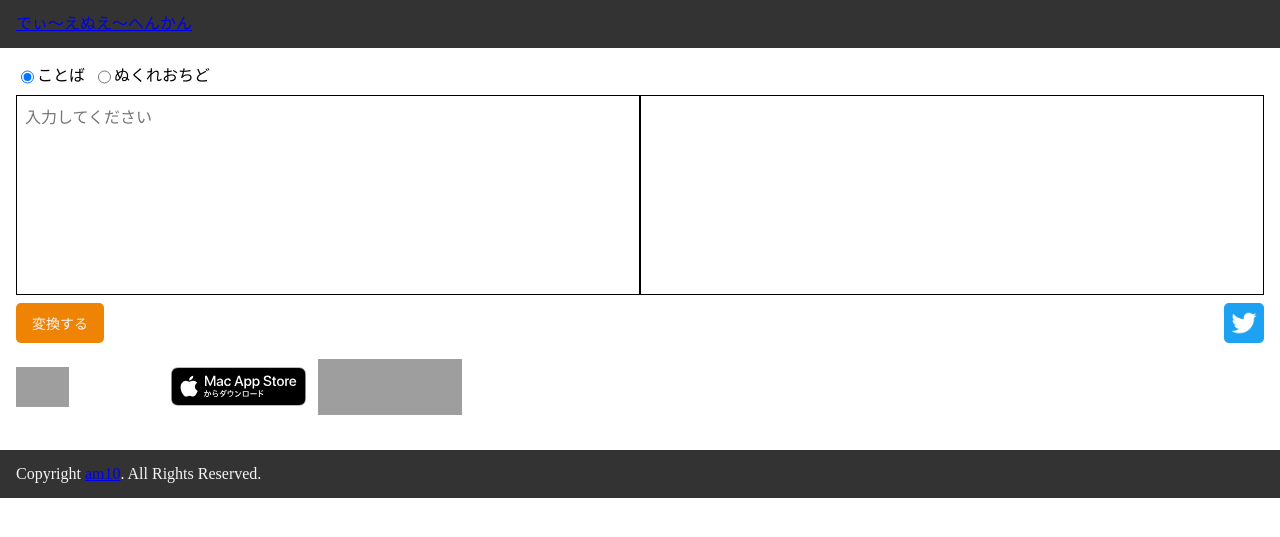
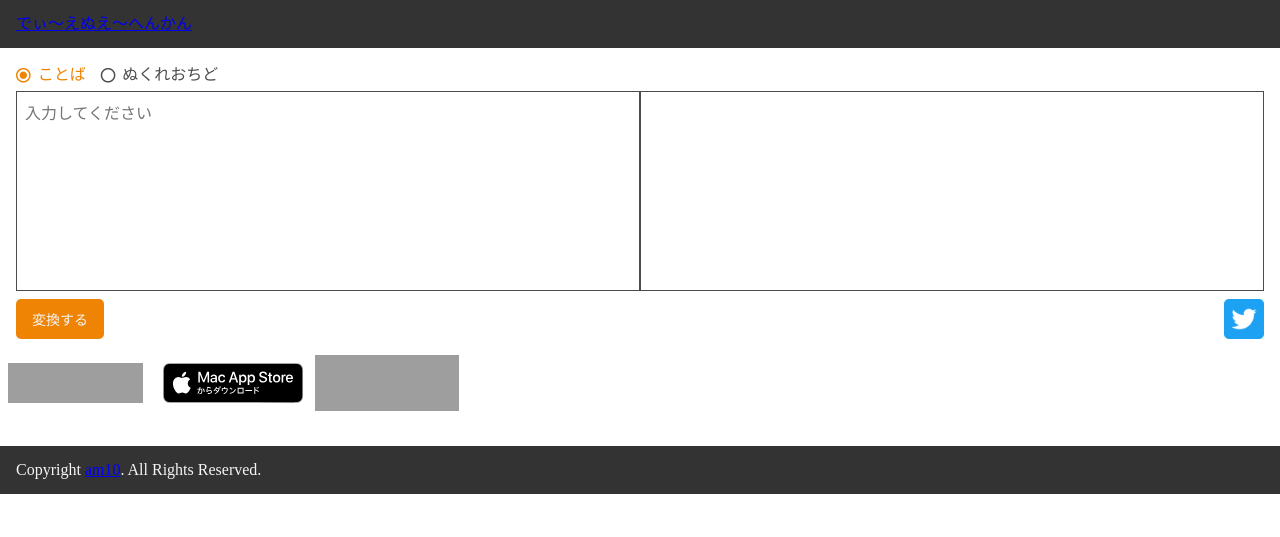
Before and after one commit to adventam10/DNAConverter-web, a PHP site: page / in a window 1280 px wide. Shown: the top 537 px of the page. Run offline with PHP 8.4, Linux system fonts and the light colour scheme; style sheets or scripts are compiled from the project's sources; grey boxes are pictures that could not be loaded.

Commit message:
Support dark mode

```diff
--- a/src/index.php
+++ b/src/index.php
@@ -8,8 +8,14 @@
 <div class="contents">
   <form class="form-convert" action="index.php" method="post">
     <div class="radio-group">
-      <input type="radio" id="radio1" name="mode" value="0" <?php if($mode==0) echo 'checked'?>> <label for="radio1">ことば</label>
-      <input type="radio" id="radio2" name="mode" value="1" <?php if($mode==1) echo 'checked'?>> <label for="radio2">ぬくれおちど</label>
+      <label class="label-radio">
+        <input type="radio" name="mode" value="0" <?php if($mode==0) echo 'checked'?>>
+        <span class="lever">ことば</span>
+      </label>
+      <label class="label-radio">
+        <input type="radio" name="mode" value="1" <?php if($mode==1) echo 'checked'?>>
+        <span class="lever">ぬくれおちど</span>
+      </label>
     </div>
     <div class="text-area">
       <textarea class="text-input" placeholder="入力してください" rows="10" name="value"><?php if(!empty($_POST['value'])) echo $_POST['value']?></textarea>
@@ -25,8 +31,8 @@
   <button class="button button-tweet" type=“button” onclick="location.href='<?php echo getTwitterURL();?>'"><img src="img/icon_twitter.png" alt="ツイッター" /></button>
 </div>
 <div class="store-badge-area">
-  <a href="https://apps.apple.com/jp/app/dna%E5%A4%89%E6%8F%9B/id1493994947?mt=8" style="display:inline-block;overflow:hidden;background:url(https://linkmaker.itunes.apple.com/ja-jp/badge-lrg.svg?releaseDate=2020-01-22&kind=iossoftware&bubble=ios_apps) no-repeat;width:135px;height:40px;margin:8px;background-size:contain;"></a>
-  <a href="https://apps.apple.com/jp/app/dna%E5%A4%89%E6%8F%9B/id1494127578?mt=12" style="display:inline-block;overflow:hidden;background:url(img/badge_mac_app_store.svg) no-repeat;width:135px;height:40px;margin:8px;background-size:contain;"></a>
+  <a href="https://apps.apple.com/jp/app/dna%E5%A4%89%E6%8F%9B/id1493994947?mt=8" class="apple-badge" style="background:url(https://linkmaker.itunes.apple.com/ja-jp/badge-lrg.svg?releaseDate=2020-01-22&kind=iossoftware&bubble=ios_apps) no-repeat;width:135px;"></a>
+  <a href="https://apps.apple.com/jp/app/dna%E5%A4%89%E6%8F%9B/id1494127578?mt=12" class="apple-badge" style="background:url(img/badge_mac_app_store.svg) no-repeat;width:140px;"></a>
   <a href='https://play.google.com/store/apps/details?id=am10.dnaconverter&pcampaignid=pcampaignidMKT-Other-global-all-co-prtnr-py-PartBadge-Mar2515-1'><img alt='Google Play で手に入れよう' width="144px" height="56px" src='https://play.google.com/intl/us-en/badges/static/images/badges/ja_badge_web_generic.png'/></a>
 </div>
 <?php require('php/parts/footer.php');?>
--- a/src/sass/_base.scss
+++ b/src/sass/_base.scss
@@ -1,9 +1,24 @@
 @import "variables";
 @import "reset";
+
+body {
+  background-color: $color-light_base;
+  color: $color-light-text_default;
+  @include color() {
+    background-color: $color-dark_base;
+    color: $color-dark-text_default;
+  }
+}
 
 button, input, select, textarea {
   font-family : inherit;
   font-size : 100%;
+  background-color: $color-light_base;
+  color: $color-light-text_default;
+  @include color() {
+    background-color: $color-dark_base;
+    color: $color-dark-text_default;
+  }
 }
 
 .button {
@@ -11,12 +26,51 @@ button, input, select, textarea {
 }
 
 .header-footer {
-  background-color: #333;
-  color: #f6f5f5;
+  background-color: $color-light_main;
+  @include color() {
+    background-color: $color-dark_main;
+  }
+  color: $color-text_white;
   padding: $space_m;
-  a:active,
-  a:focus,
-  a:visited {
-    color: #656565;
+}
+
+@font-face{font-family:"IonIcons";src:url("//code.ionicframework.com/ionicons/2.0.1/fonts/ionicons.eot?v=2.0.1");src:url("//code.ionicframework.com/ionicons/2.0.1/fonts/ionicons.eot?v=2.0.1#iefix") format("embedded-opentype"),url("//code.ionicframework.com/ionicons/2.0.1/fonts/ionicons.ttf?v=2.0.1") format("truetype"),url("//code.ionicframework.com/ionicons/2.0.1/fonts/ionicons.woff?v=2.0.1") format("woff"),url("//code.ionicframework.com/ionicons/2.0.1/fonts/ionicons.svg?v=2.0.1#Ionicons") format("svg");font-weight:normal;font-style:normal}
+
+.label-radio input[type="radio"]{
+  display: none;
+}
+.label-radio{
+  cursor: pointer;
+  color: $color-light-text_default;
+  @include color() {
+    color: $color-dark-text_default;
+  }
+  padding-right: 15px;
+  font-weight: normal;
+}
+.label-radio .lever:before{
+  content:"\f3a6";
+  font-family: "IonIcons";
+  margin-right: 7px;
+  color: $color-light-text_default;
+  @include color() {
+    color: $color-dark-text_default;
+  }
+  font-size: 18px;
+  position: relative;
+  top: 2px;
+}
+.label-radio input[type="radio"]:checked + .lever{
+  color: $color-light_accent;
+  @include color() {
+    color: $color-dark_accent;
   }
 }
+.label-radio input[type="radio"]:checked + .lever:before{
+  content:"\f3a7";
+  font-family: "IonIcons";
+  color: $color-light_accent;
+  @include color() {
+    color: $color-dark_accent;
+  }
+}
--- a/src/sass/_variables.scss
+++ b/src/sass/_variables.scss
@@ -1,3 +1,16 @@
+/// カラー
+$color-light_base: #fff;
+$color-light_main: #333;
+$color-light_accent: #EF8303;
+
+$color-dark_base: #333;
+$color-dark_main: #1e1e1e;
+$color-dark_accent: #EF8303;
+
+$color-light-text_default: #4c4c4c;
+$color-dark-text_default: #f6f5f5;
+$color-text_white: #f6f5f5;
+
 /// 余白
 $space_s: 8px;
 $space_m: 16px;
@@ -37,3 +50,6 @@ $color-mode: (
     @content;
   }
 }
+
+$button-height: 40px;
+$apple-badge-margin: 8px;
--- a/src/sass/index.scss
+++ b/src/sass/index.scss
@@ -9,14 +9,6 @@
   margin-bottom: $space_s;
   margin-right: $space_s;
   margin-top: $space_s;
-  input {
-    cursor: pointer;
-    height: 20px;
-  }
-  label {
-    cursor: pointer;
-    margin-right: $space_s;
-  }
 }
 .form-convert {
   display: inline;
@@ -51,22 +43,32 @@
   margin-top: $space_s;
   padding: 0;
   img {
-    width: 40px;
+    width: $button-height;
   }
 }
 .button-convert {
-  background-color: #EF8303;
+  background-color: $color-light_accent;
+  @include color() {
+    background-color: $color-dark_accent;
+  }
   border-style: none;
   border-radius: 5px;
-  color: #f6f5f5;
+  color: $color-text_white;
   font-size: 14px;
-  height: 40px;
+  height: $button-height;
   margin-top: $space_s;
   padding: $space_s $space_m;
 }
 .store-badge-area{
   margin-bottom: $space_xl;
-  margin-left: calc(#{$space_m} - 8px);
-  margin-right: calc(#{$space_m} - 8px);
+  margin-left: calc(#{$space_m} - $apple-badge-margin);
+  margin-right: calc(#{$space_m} - $apple-badge-margin);
   vertical-align: middle;
+  .apple-badge {
+    display: inline-block;
+    overflow: hidden;
+    height: 40px;
+    margin: $apple-badge-margin;
+    background-size: contain;
+  }
 }
```
Also changed, not shown: dist/index.php (+10 -4 lines), dist/css/index.css.
